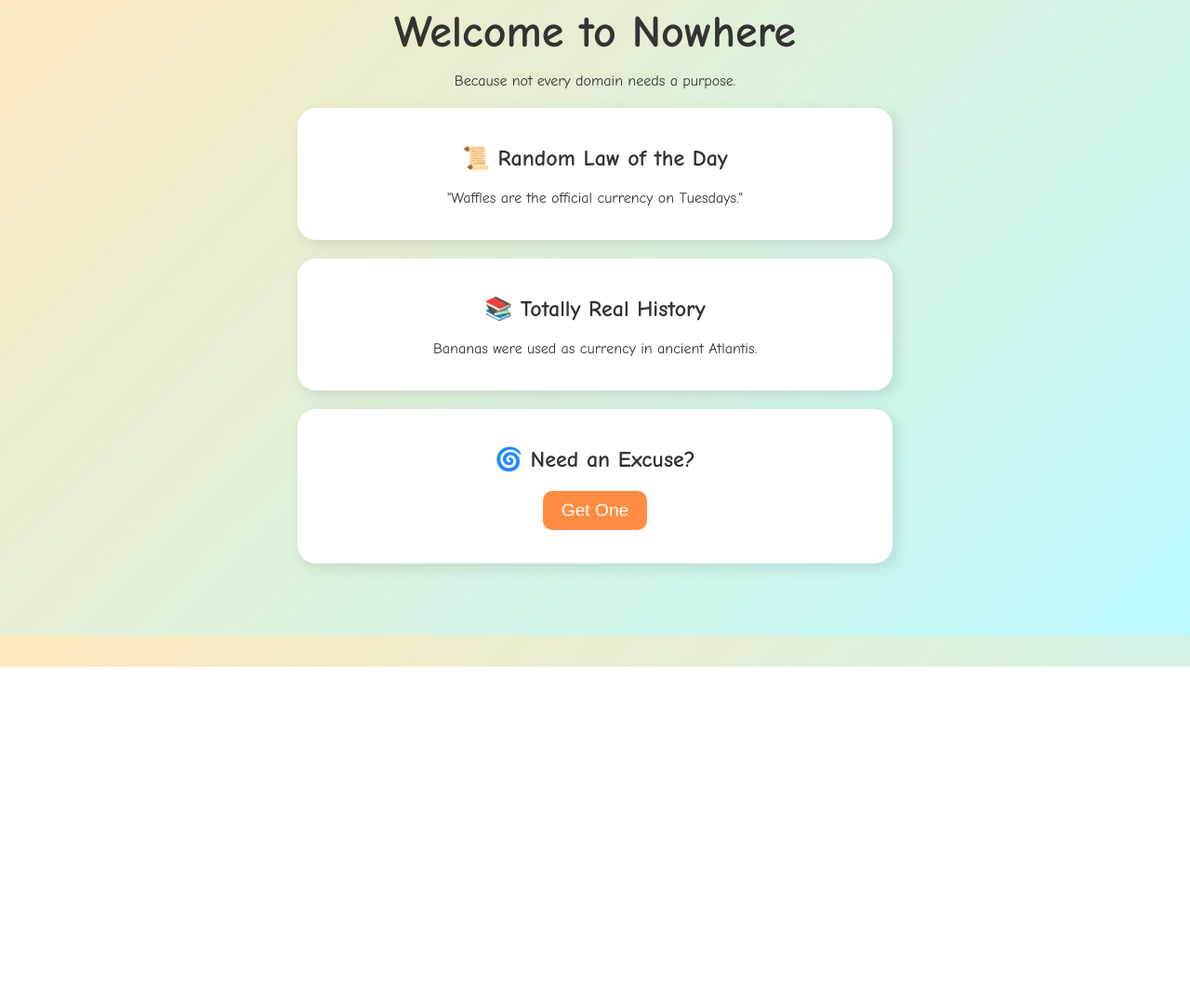
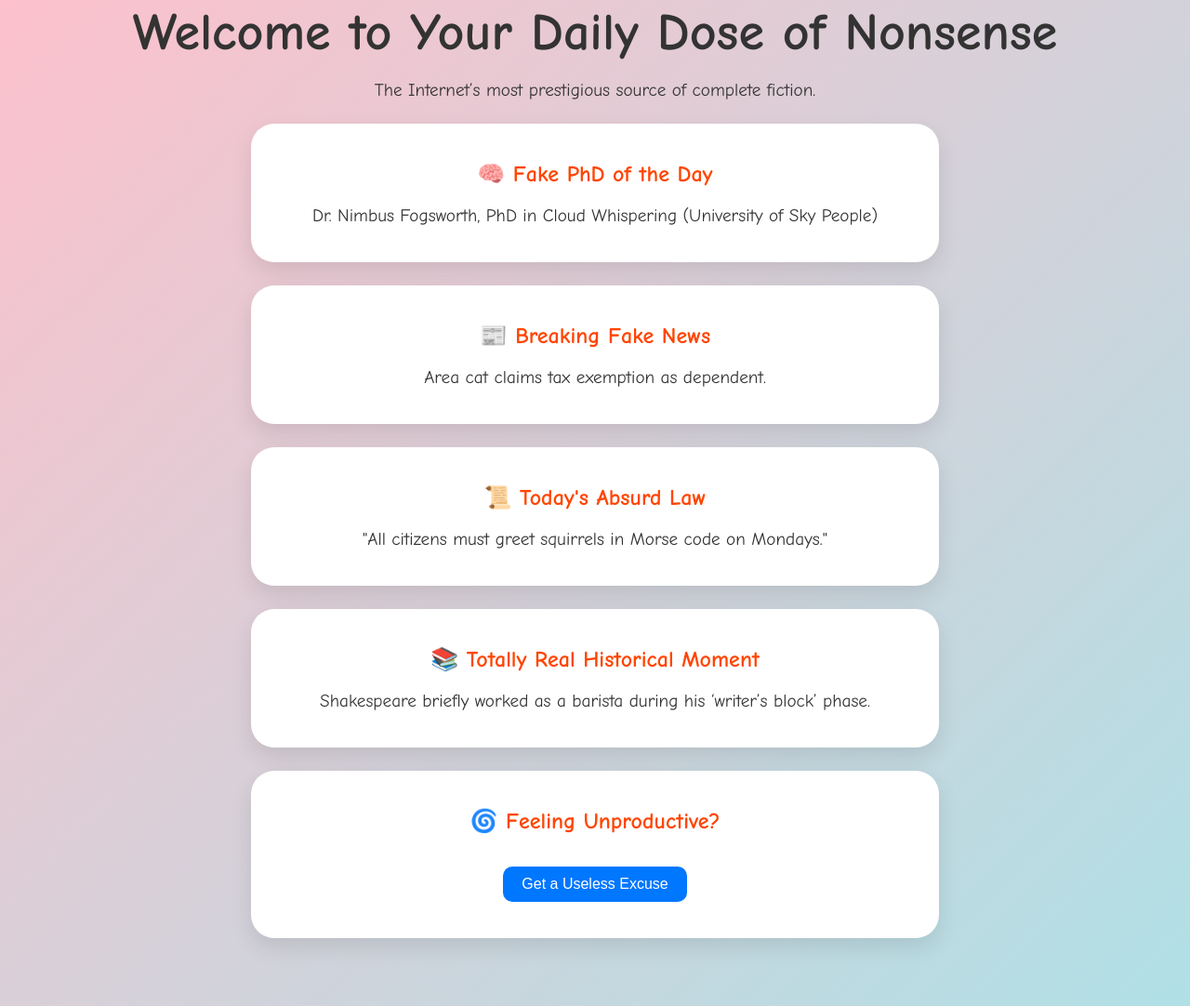
Before and after one commit to penegarcia/kingsnowuniversity.com, a plain HTML site: page index.html in a window 1280 px wide. Shown: the part 83-1165 px from the top of the page at 93% size. Before the commit the page ends 800 px from the top, so only its background shows below. Drawn offline with Linux system fonts and the light colour scheme.

Commit message:
Update index.html

```diff
--- a/index.html
+++ b/index.html
@@ -271,7 +271,7 @@
     </script>
 </body>
 </html> -->
-
+<!--
 <!DOCTYPE html>
 <html lang="en">
 <head>
@@ -381,4 +381,151 @@
     }
   </script>
 </body>
+</html> -->
+
+<!DOCTYPE html>
+<html lang="en">
+<head>
+  <meta charset="UTF-8">
+  <title>Useless Domain HQ</title>
+  <style>
+    body {
+      font-family: 'Comic Sans MS', cursive, sans-serif;
+      background: linear-gradient(135deg, #ffc0cb, #b0e0e6);
+      color: #333;
+      text-align: center;
+      padding: 40px;
+      animation: bgPulse 15s infinite;
+    }
+
+    @keyframes bgPulse {
+      0%, 100% { background-position: 0% 50%; }
+      50% { background-position: 100% 50%; }
+    }
+
+    h1 {
+      font-size: 3.5em;
+      margin-bottom: 10px;
+    }
+
+    .box {
+      background: #fff;
+      padding: 20px;
+      margin: 25px auto;
+      border-radius: 25px;
+      box-shadow: 0 10px 25px rgba(0,0,0,0.1);
+      max-width: 700px;
+    }
+
+    h2 {
+      color: #ff4500;
+    }
+
+    button {
+      background: #0077ff;
+      color: white;
+      padding: 10px 20px;
+      font-size: 1em;
+      border: none;
+      border-radius: 10px;
+      cursor: pointer;
+      margin-top: 15px;
+      transition: all 0.2s ease-in-out;
+    }
+
+    button:hover {
+      background: #005ecb;
+      transform: scale(1.1);
+    }
+
+    p {
+      font-size: 1.2em;
+    }
+  </style>
+</head>
+<body>
+  <h1>Welcome to Your Daily Dose of Nonsense</h1>
+  <p>The Internet’s most prestigious source of complete fiction.</p>
+
+  <div class="box" id="phd">
+    <h2>🧠 Fake PhD of the Day</h2>
+    <p id="phdText">Dr. Sheila Bubbles, PhD in Intergalactic Hamster Psychology (University of Mars, 1998)</p>
+  </div>
+
+  <div class="box" id="news">
+    <h2>📰 Breaking Fake News</h2>
+    <p id="newsText">World stunned as penguin elected CEO of global tech firm during Zoom mishap.</p>
+  </div>
+
+  <div class="box" id="law">
+    <h2>📜 Today's Absurd Law</h2>
+    <p id="lawText">"By order of the crown, all sandwiches must be sung to before consumption."</p>
+  </div>
+
+  <div class="box" id="history">
+    <h2>📚 Totally Real Historical Moment</h2>
+    <p id="factText">In 1833, Finland accidentally discovered time travel but forgot to write it down.</p>
+  </div>
+
+  <div class="box" id="excuse">
+    <h2>🌀 Feeling Unproductive?</h2>
+    <button onclick="generateExcuse()">Get a Useless Excuse</button>
+    <p id="excuseText" style="margin-top: 15px;"></p>
+  </div>
+
+  <script>
+    const phds = [
+      "Dr. Sheila Bubbles, PhD in Intergalactic Hamster Psychology (University of Mars, 1998)",
+      "Dr. Xander Plop, PhD in Quantum Banana Theory (Institute of Confused Science)",
+      "Dr. Felicity Crumb, PhD in Unsolicited Advice (Mailbox University)",
+      "Dr. Nimbus Fogsworth, PhD in Cloud Whispering (University of Sky People)",
+      "Dr. Juan Cheesebeard, PhD in Subaquatic Dance History (Atlantis Polytechnic)"
+    ];
+
+    const news = [
+      "World stunned as penguin elected CEO of global tech firm during Zoom mishap.",
+      "BREAKING: Local man finds Wi-Fi signal inside watermelon.",
+      "Experts baffled as moon mysteriously turns into cheese for 12 minutes.",
+      "Area cat claims tax exemption as dependent.",
+      "Study finds 9 out of 10 aliens prefer Earth’s ice cream to Uranus’s tacos."
+    ];
+
+    const laws = [
+      "All citizens must greet squirrels in Morse code on Mondays.",
+      "By order of the crown, all sandwiches must be sung to before consumption.",
+      "Sneezing during chess tournaments is now considered a foul.",
+      "Umbrellas must be worn upside down during the eclipse.",
+      "It is illegal to name a goldfish 'Steven' without a government permit."
+    ];
+
+    const facts = [
+      "In 1833, Finland accidentally discovered time travel but forgot to write it down.",
+      "Napoleon once challenged a giraffe to a dance battle and lost.",
+      "Shakespeare briefly worked as a barista during his ‘writer’s block’ phase.",
+      "The Great Wall of China was originally a queue for bubble tea.",
+      "Mozart’s lesser-known cousin invented the kazoo in a moment of chaos."
+    ];
+
+    const excuses = [
+      "I couldn’t respond because I was stuck in a sock dimension.",
+      "The Wi-Fi was busy arguing with the microwave.",
+      "I got hypnotized by a spinning donut GIF.",
+      "A pigeon borrowed my laptop for a Tinder date.",
+      "My brain went on a coffee break and never came back."
+    ];
+
+    function getRandom(arr) {
+      return arr[Math.floor(Math.random() * arr.length)];
+    }
+
+    document.getElementById('phdText').textContent = getRandom(phds);
+    document.getElementById('newsText').textContent = getRandom(news);
+    document.getElementById('lawText').textContent = `"${getRandom(laws)}"`;
+    document.getElementById('factText').textContent = getRandom(facts);
+
+    function generateExcuse() {
+      document.getElementById('excuseText').textContent = getRandom(excuses);
+    }
+  </script>
+</body>
 </html>
```
